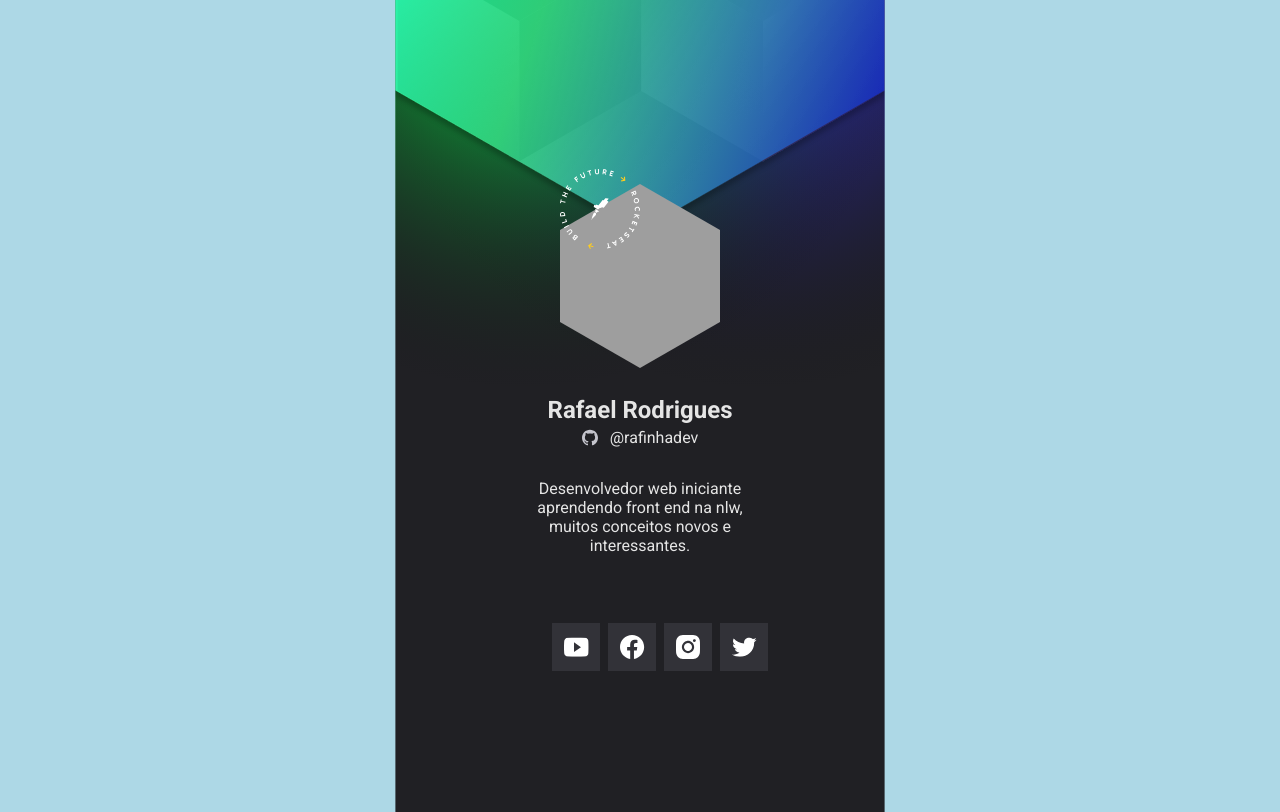
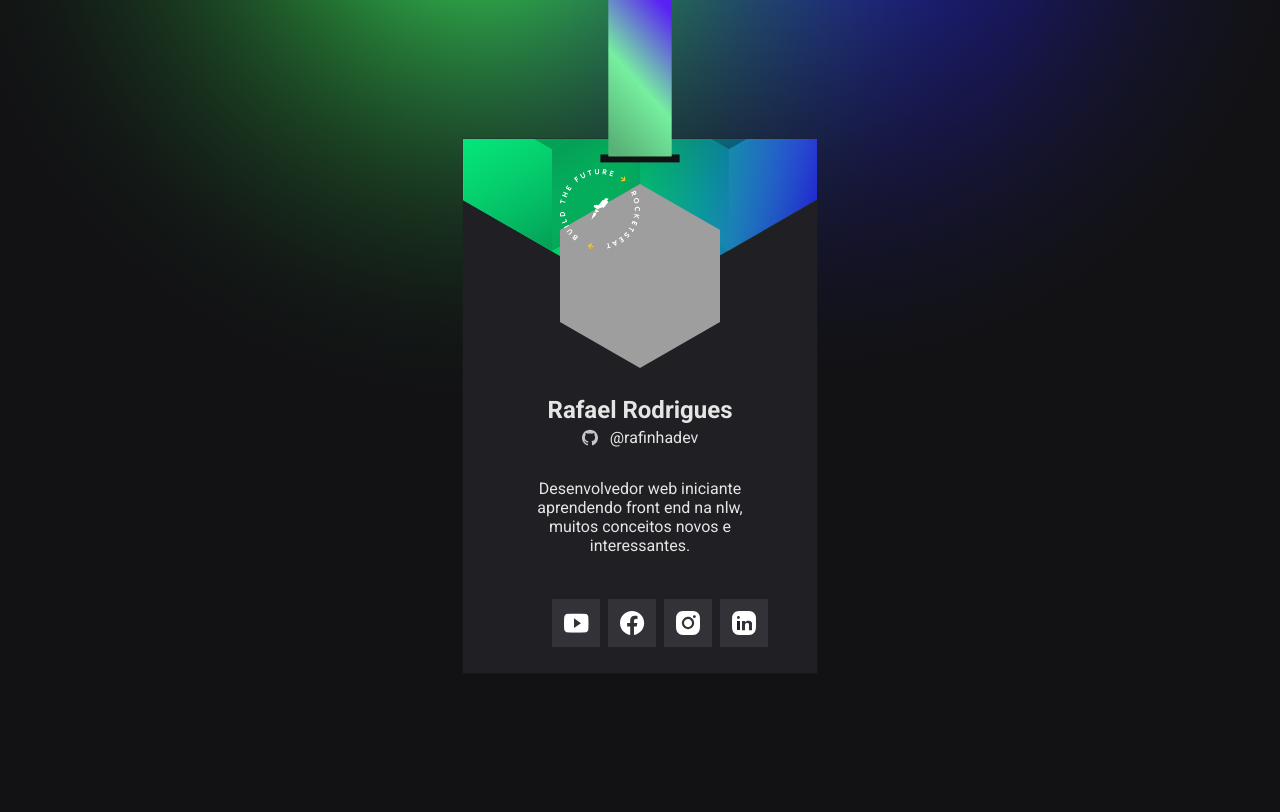
Before and after one commit to rafinha-dev/-NLW-DoWhile2021, a plain HTML site: page index.html in a window 1280 px wide. Drawn offline with Linux system fonts and the light colour scheme; no server answers; grey boxes are pictures that could not be loaded.

Commit message:
feat: desktop and linkedin link

```diff
--- a/index.html
+++ b/index.html
@@ -24,7 +24,7 @@
              </div>
             <ul id="socialLinks">
                 <li class="youtube">
-                    <a href="https://studio.youtube.com/channel/UCQWfK0EI9k2FXjOtjpif7Fw/videos/upload?filter=%5B%5D&sort=%7B%22columnType%22%3A%22date%22%2C%22sortOrder%22%3A%22DESCENDING%22%7D" target="blank">
+                    <a href="" target="blank">
                         <img src="./images/youtube.svg" alt="icone youtube">
                     </a>
                 </li>
@@ -35,13 +35,13 @@
                 </li>
 
                 <li class="instagram">
-                    <a href="https://www.instagram.com/rafinhadev/">
+                    <a href="https://www.instagram.com/rafinhadev/" target="blank">
                         <img src="./images/instagram.svg" alt="icone instagram">
                     </a>
                 </li>
-                <li class="twitter">
-                    <a href="">
-                        <img src="./images/twiter.svg" alt="">
+                <li class="linkedin">
+                    <a href="" target="blank">
+                        <img src="./images/linkedin.svg" alt="">
                     </a>
                 </li>
             </ul>
--- a/main.js
+++ b/main.js
@@ -2,8 +2,8 @@ const linksSocialMedia = {
     github: 'RafaelContact',
     youtube: '',
     instagram:  'rafinhadev',
-    facebook: 'Rafael Nunes',
-    twitter: ''
+    facebook: 'profile.php?id=100047693316499',
+    linkedin: 'in/rafael-rodrigues-1b2981129/'
 }
 function changeLinksSocialMedia() {
    for (let li of socialLinks.children){
--- a/style.css
+++ b/style.css
@@ -23,7 +23,7 @@ main{
     width: 100vw;
     min-height: 812px;
     height: 100vh;
-    max-width: 500px;
+    max-width: 400px;
 }
 .container{
     max-width: 250px;
@@ -65,7 +65,7 @@ a{
  /*  poderia ter usado translate transform. */
 }
 ul{
-    margin-top: 4rem;
+    margin-top: 2.5rem;
     list-style: none;
 
     display: flex;
@@ -79,3 +79,13 @@ p{
     margin-top: 2rem;
     font-weight: 400;
 }
+@media screen and (min-width: 500px) {
+
+    body, html{
+        background-color: #121214;
+    }
+    main{
+        background-image: url(./images/Desktop.svg);
+        max-width: 1400px;
+    }
+}
```
Also changed, not shown: images/Desktop.svg (added), images/crachaMobile.png (added), images/faixa (2).svg (deleted), images/faixa.svg (added), images/linkedin.svg (added).
